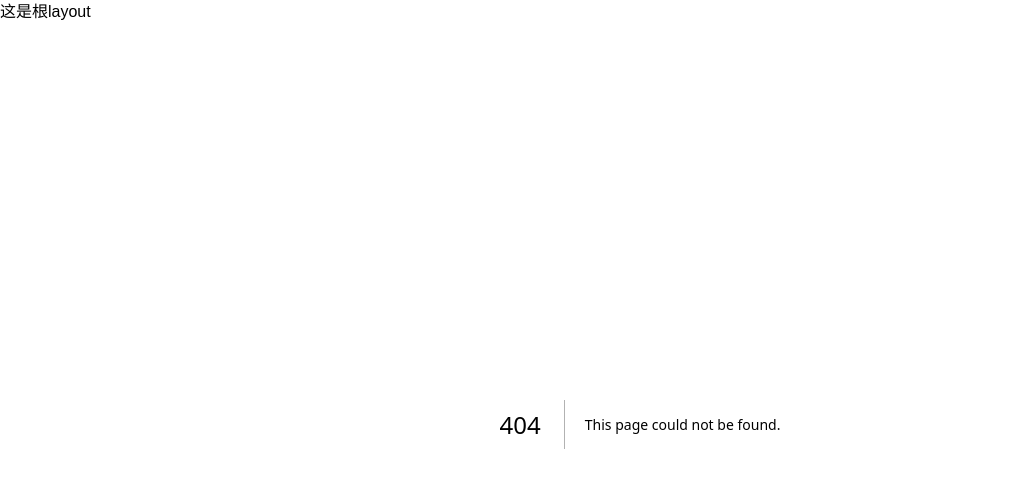
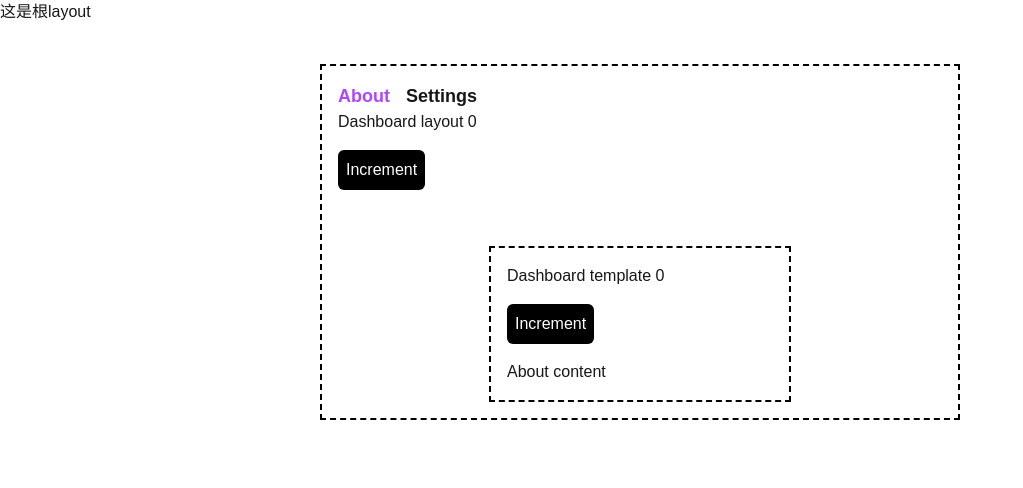
Before and after one commit to chenfan123/myNext, a Next.js app: page /dashboard/about in a window 1280 px wide. Before the commit this address had no page. Shown: the top 488 px of the page, without its empty margins (0-1023 px from the left). Built offline with nearby package versions, Linux system fonts and the light colour scheme.

Commit message:
feat: 页面结构以及路由相关

```diff
--- a/next.config.ts
+++ b/next.config.ts
@@ -3,6 +3,7 @@ import type { NextConfig } from "next";
 const nextConfig: NextConfig = {
   // 如果使用 Turbopack 遇到原生模块问题，可以尝试禁用 Turbopack
   // 使用 webpack 代替：运行 next dev --no-turbo
+  reactStrictMode: false, // 禁用严格模式
 };
 
 export default nextConfig;
--- /dev/null
+++ b/src/app/dashboard/about/page.tsx
@@ -0,0 +1,7 @@
+import React from 'react'
+
+export default function page() {
+  return (
+    <div>About content</div>
+  )
+}
--- a/src/app/dashboard/layout.tsx
+++ b/src/app/dashboard/layout.tsx
@@ -1,9 +1,33 @@
-import React from 'react'
+'use client'
+
+import React, { useState } from 'react'
+import Link from 'next/link'
+import { usePathname } from 'next/navigation'
+
+const links = [
+    {
+        label: 'About',
+        href: '/dashboard/about'
+    },
+    {
+        label: 'Settings',
+        href: '/dashboard/settings'
+    }
+]
 
 export default function layout({ children }: { children: React.ReactNode }) {
+    const [count, setCount] = useState(0)
+    const pathname = usePathname()
+    console.log(pathname,'pathname')
   return (
-    <div>
-        <h1>这是dashboard layout</h1>
+    <div className="border-2 border-dashed border-black p-4 w-1/2 mx-auto mt-10">
+        <div className='flex gap-4 font-bold text-lg md-4 '>
+            {links.map((link) => (
+                <Link key={link.href} className={pathname === link.href ? 'text-purple-500' : ''} href={link.href}>{link.label}</Link>
+            ))}
+        </div>
+        <h2>Dashboard layout {count}</h2>
+        <button className='bg-black text-white p-2 my-4 rounded-md' onClick={() => setCount(count + 1)}>Increment</button>
         {children}
     </div>
   )
--- a/src/app/dashboard/page.tsx
+++ b/src/app/dashboard/page.tsx
@@ -4,7 +4,6 @@ export default function page({ children }: { children: React.ReactNode }) {
   return (
     <div>
         <h1>这是dashboard page</h1>
-        {children}
     </div>
   )
 
--- /dev/null
+++ b/src/app/dashboard/template.tsx
@@ -0,0 +1,15 @@
+'use client'
+
+import React, { useState } from 'react'
+import Link from 'next/link'
+
+export default function DashboardTemplate({ children }: { children: React.ReactNode }) {
+    const [count, setCount] = useState(0)
+  return (
+    <div className="border-2 border-dashed border-black p-4 w-1/2 mx-auto mt-10">
+        <h2>Dashboard template {count}</h2>
+        <button className='bg-black text-white p-2 my-4 rounded-md' onClick={() => setCount(count + 1)}>Increment</button>
+        {children}
+    </div>
+  )
+}
--- a/src/app/page.tsx
+++ b/src/app/page.tsx
@@ -1,14 +1,9 @@
 import React from 'react';
 
-<<<<<<< HEAD
 export default function Home() {
   return (
     <div className="flex min-h-screen items-center justify-center bg-zinc-50 font-sans dark:bg-black">
         hello world
     </div>
   );
-=======
-export default function Page() {
-  return <div>page</div>;
->>>>>>> ca85bb9 (feat: next)
 }
```
